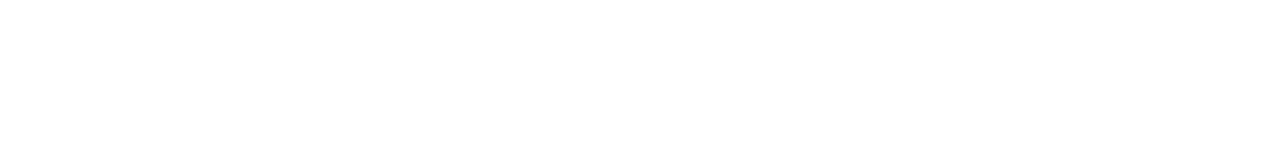
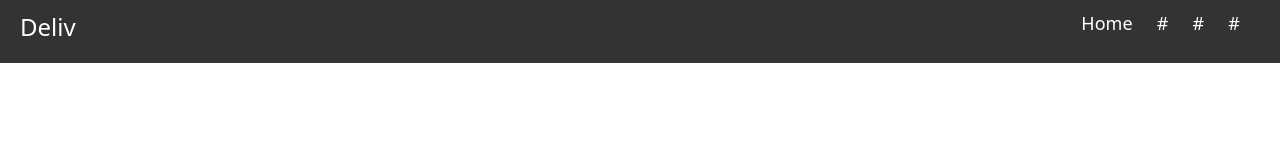
Before and after one commit to Rabinxt/E-Commerce-Website, a plain HTML site: page index.html in a window 1280 px wide. Drawn offline with nearby package versions, Linux system fonts and the light colour scheme.

Commit message:
first commit

```diff
--- a/index.html
+++ b/index.html
@@ -3,9 +3,26 @@
 <head>
     <meta charset="UTF-8">
     <meta name="viewport" content="width=device-width, initial-scale=1.0">
-    <title>Document</title>
+    <title>Ecommerce-Website</title>
+    <link rel="stylesheet" href="style.css">
+    <link href="https://cdn.jsdelivr.net/npm/bootstrap@5.0.2/dist/css/bootstrap.min.css" rel="stylesheet" integrity="sha384-EVSTQN3/azprG1Anm3QDgpJLIm9Nao0Yz1ztcQTwFspd3yD65VohhpuuCOmLASjC" crossorigin="anonymous">
+
 </head>
 <body>
+    <header>
+        <nav>
+            <div class="logo">
+                <h3>Deliv</h3>
+            </div>
+            <ul type="none">
+                <li><a href="#">Home</a></li>
+                <li><a href="#">#</a></li>
+                <li><a href="#">#</a></li>
+                <li><a href="#">#</a></li>
+            </ul>
+        </nav>
+    </header>
 
+    <script src="https://cdn.jsdelivr.net/npm/bootstrap@5.0.2/dist/js/bootstrap.bundle.min.js" integrity="sha384-MrcW6ZMFYlzcLA8Nl+NtUVF0sA7MsXsP1UyJoMp4YLEuNSfAP+JcXn/tWtIaxVXM" crossorigin="anonymous"></script>
 </body>
 </html>
--- a/style.css
+++ b/style.css
@@ -0,0 +1,42 @@
+/* style.css */
+
+* {
+    margin: 0;
+    padding: 0;
+    box-sizing: border-box;
+}
+
+header {
+    background-color: #333;
+    padding: 10px 20px;
+    color: white;
+}
+
+nav {
+    display: flex;
+    justify-content: space-between;
+    align-items: center;
+}
+
+.logo h3 {
+    font-size: 24px;
+}
+
+ul {
+    list-style-type: none;
+}
+
+ul li {
+    display: inline;
+    margin-right: 20px;
+}
+
+ul li a {
+    text-decoration: none;
+    color: white;
+    font-size: 18px;
+}
+
+ul li a:hover {
+    color: #ddd;
+}
```
